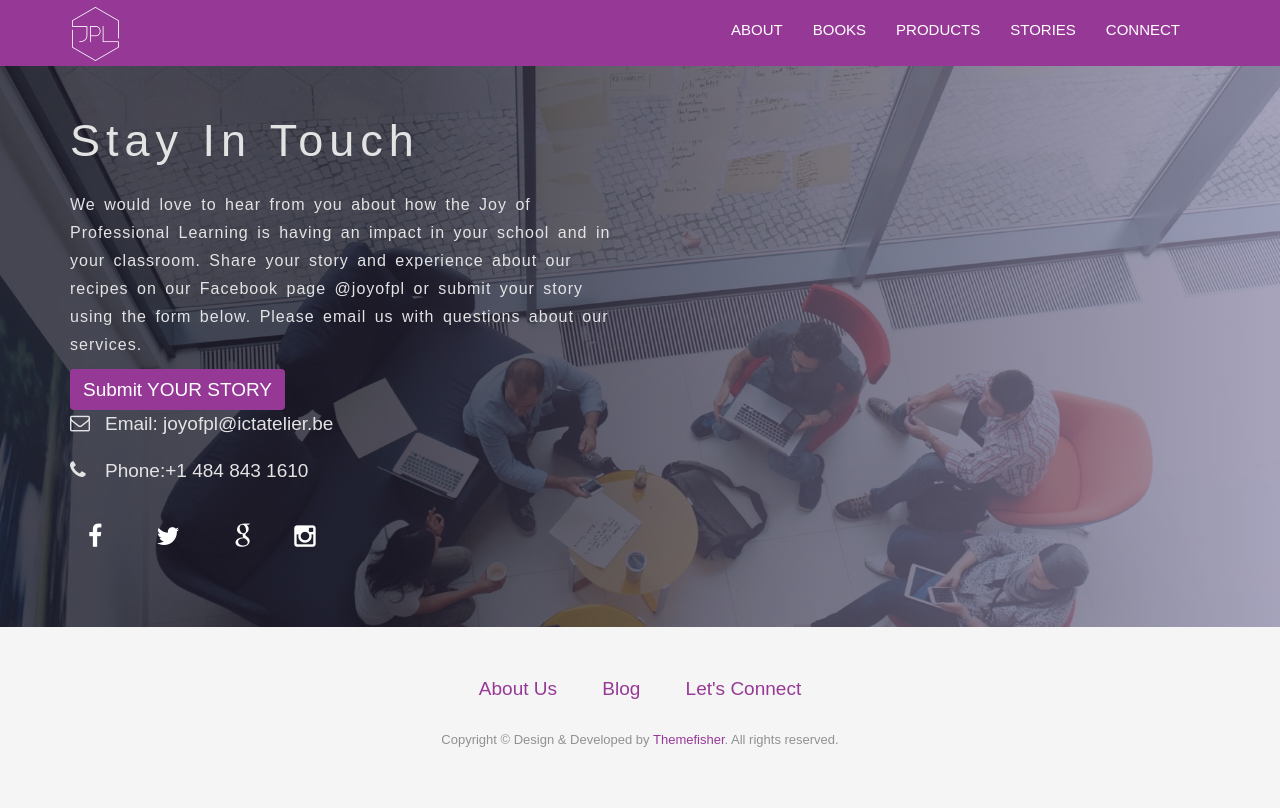
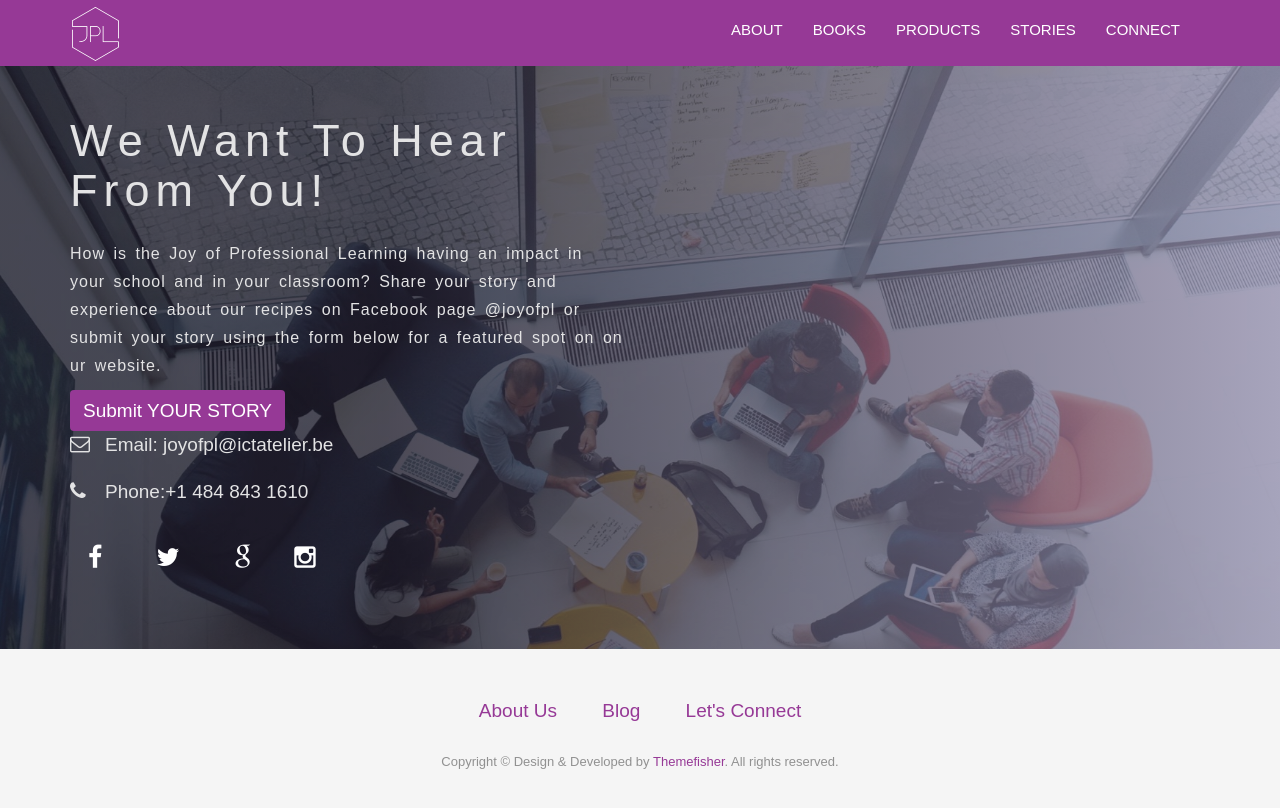
Before and after one commit to meesterkurt/joyofprofessionallearning, a Jekyll site: the page built from contact.html, in a window 1280 px wide. Shown: the top 808 px of the page. Built offline with Jekyll 4.4.1, drawn with Linux system fonts in a browser that asks for light colours; nearby versions of some CDN libraries.

Commit message:
Update from Forestry.io - contact.html

```diff
--- a/contact.html
+++ b/contact.html
@@ -1,7 +1,7 @@
 ---
 layout: page
-title: Contact us!
-permalink: /contact/
+title: Share your JPL story!
+permalink: "/contact/"
 ---
 <!-- Slider Start -->
 <section id="global-header">
@@ -9,8 +9,8 @@ permalink: /contact/
     <div class="row">
       <div class="col-sm-12 col-md-6 .col-md-offset-3">
         <div class="block">
-          <h1>Stay in Touch</h1>
-          <p>We would love to hear from you about how the Joy of Professional Learning is having an impact in your school and in your classroom. Share your story and experience about our recipes on our Facebook page @joyofpl or submit your story using the form below. Please email us with questions about our services. </p>
+          <h1>We want to hear from you!</h1>
+          <p>How is the Joy of Professional Learning having an impact in your school and in your classroom? Share your story and experience about our recipes on Facebook page @joyofpl or submit your story using the form below for  a featured spot on on ur website. </p>
          </ul>
           <a class="btn btn-view-works" href="https://docs.google.com/forms/d/e/1FAIpQLScCb1F2XiE7MiCtl-zXizyoKQC3puN9lL0p_yYA7-0p6Q4Gbw/viewform"> Submit YOUR STORY </a>
           <ul class="address-block">
```
